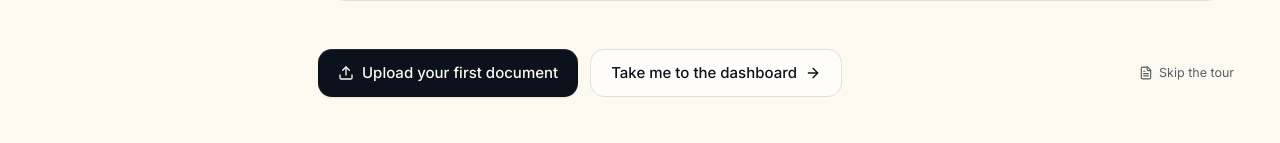
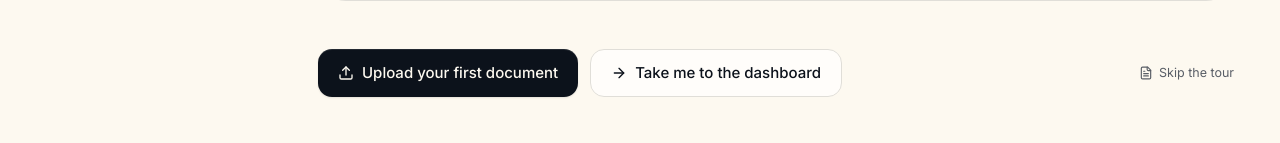
Before and after one commit to EGKIP/Clausly, a Next.js app: page /dashboard/welcome in a window 1280 px wide. Shown: the part 1070-1213 px from the top of the page. Built offline with nearby package versions, Linux system fonts and the light colour scheme; no server answers.

Commit message:
feat(onboarding): persist welcome completion flag

```diff
--- a/middleware.ts
+++ b/middleware.ts
@@ -41,6 +41,21 @@ export async function middleware(request: NextRequest) {
     return NextResponse.redirect(redirectUrl);
   }
 
+  if (user && shouldRequireOnboarding(request.nextUrl.pathname)) {
+    const { data: profile } = await supabase
+      .from("users")
+      .select("onboarded_at")
+      .eq("id", user.id)
+      .single();
+
+    if (!profile?.onboarded_at) {
+      const redirectUrl = request.nextUrl.clone();
+      redirectUrl.pathname = "/dashboard/welcome";
+      redirectUrl.search = "";
+      return NextResponse.redirect(redirectUrl);
+    }
+  }
+
   return response;
 }
 
@@ -53,3 +68,7 @@ export const config = {
 function hasSupabaseEnv() {
   return Boolean(process.env.NEXT_PUBLIC_SUPABASE_URL && process.env.NEXT_PUBLIC_SUPABASE_ANON_KEY);
 }
+
+function shouldRequireOnboarding(pathname: string) {
+  return (pathname === "/dashboard" || pathname.startsWith("/dashboard/")) && pathname !== "/dashboard/welcome";
+}
--- /dev/null
+++ b/src/app/api/onboarding/complete/route.ts
@@ -0,0 +1,48 @@
+import { NextResponse } from "next/server";
+import { z } from "zod";
+import { createClient } from "@/lib/supabase/server";
+
+const completeOnboardingSchema = z.object({}).strict();
+
+export async function POST(request: Request) {
+  if (!hasSupabaseEnv()) {
+    return NextResponse.json({ skipped: true });
+  }
+
+  const supabase = await createClient();
+  const {
+    data: { user },
+  } = await supabase.auth.getUser();
+  if (!user) return NextResponse.json({ error: "Unauthorized" }, { status: 401 });
+
+  const body = await request.json().catch(() => ({}));
+  const parsed = completeOnboardingSchema.safeParse(body);
+  if (!parsed.success) {
+    return NextResponse.json(
+      {
+        error: "Invalid onboarding completion request.",
+        issues: parsed.error.issues.map((issue) => ({
+          path: issue.path.join("."),
+          message: issue.message,
+        })),
+      },
+      { status: 400 }
+    );
+  }
+
+  const onboardedAt = new Date().toISOString();
+  const { data, error } = await supabase
+    .from("users")
+    .update({ onboarded_at: onboardedAt })
+    .eq("id", user.id)
+    .select("onboarded_at")
+    .single();
+
+  if (error) return NextResponse.json({ error: error.message }, { status: 500 });
+
+  return NextResponse.json({ onboardedAt: data.onboarded_at });
+}
+
+function hasSupabaseEnv() {
+  return Boolean(process.env.NEXT_PUBLIC_SUPABASE_URL && process.env.NEXT_PUBLIC_SUPABASE_ANON_KEY);
+}
--- /dev/null
+++ b/src/app/dashboard/welcome/mark-onboarded-link.tsx
@@ -0,0 +1,42 @@
+"use client";
+
+import * as React from "react";
+import { useRouter } from "next/navigation";
+import type { LucideIcon } from "lucide-react";
+import { Button } from "@/components/ui/button";
+
+export function MarkOnboardedLink({
+  href,
+  children,
+  icon: Icon,
+  variant = "primary",
+}: {
+  href: string;
+  children: React.ReactNode;
+  icon?: LucideIcon;
+  variant?: "primary" | "secondary";
+}) {
+  const router = useRouter();
+  const [pending, setPending] = React.useState(false);
+
+  return (
+    <Button
+      variant={variant}
+      size="lg"
+      disabled={pending}
+      onClick={async () => {
+        setPending(true);
+        await fetch("/api/onboarding/complete", {
+          method: "POST",
+          headers: { "Content-Type": "application/json" },
+          body: "{}",
+        }).catch(() => null);
+        router.push(href);
+        router.refresh();
+      }}
+    >
+      {Icon && <Icon className="size-4" />}
+      {pending ? "Saving..." : children}
+    </Button>
+  );
+}
--- a/src/app/dashboard/welcome/page.tsx
+++ b/src/app/dashboard/welcome/page.tsx
@@ -11,7 +11,7 @@ import {
 } from "lucide-react";
 import { PageBody, PageHeader } from "@/components/dashboard/page-header";
 import { Badge } from "@/components/ui/primitives";
-import { Button } from "@/components/ui/button";
+import { MarkOnboardedLink } from "./mark-onboarded-link";
 
 export const metadata = {
   title: "Welcome to Clausly",
@@ -116,12 +116,12 @@ export default function WelcomePage() {
 
       {/* CTA */}
       <div className="mt-12 flex flex-wrap items-center gap-3">
-        <Button variant="primary" size="lg" href="/dashboard/documents?upload=1">
-          <Upload className="size-4" /> Upload your first document
-        </Button>
-        <Button variant="secondary" size="lg" href="/dashboard">
-          Take me to the dashboard <ArrowRight className="size-4" />
-        </Button>
+        <MarkOnboardedLink href="/dashboard/documents?upload=1" icon={Upload}>
+          Upload your first document
+        </MarkOnboardedLink>
+        <MarkOnboardedLink href="/dashboard" icon={ArrowRight} variant="secondary">
+          Take me to the dashboard
+        </MarkOnboardedLink>
         <Link
           href="/dashboard/documents"
           className="ml-auto inline-flex items-center gap-1.5 text-[12.5px] text-[var(--muted)] hover:text-[var(--foreground)]"
--- a/src/lib/supabase/types.ts
+++ b/src/lib/supabase/types.ts
@@ -12,6 +12,7 @@ export type Database = {
           subscription_tier: "free" | "pro";
           notification_preferences: Json;
           onboarding_completed: boolean;
+          onboarded_at: string | null;
           created_at: string;
           updated_at: string;
         };
@@ -23,6 +24,7 @@ export type Database = {
           subscription_tier?: "free" | "pro";
           notification_preferences?: Json;
           onboarding_completed?: boolean;
+          onboarded_at?: string | null;
           created_at?: string;
           updated_at?: string;
         };
```
Also changed, not shown: 1 other file (tests, documents, lock files or other folders).
